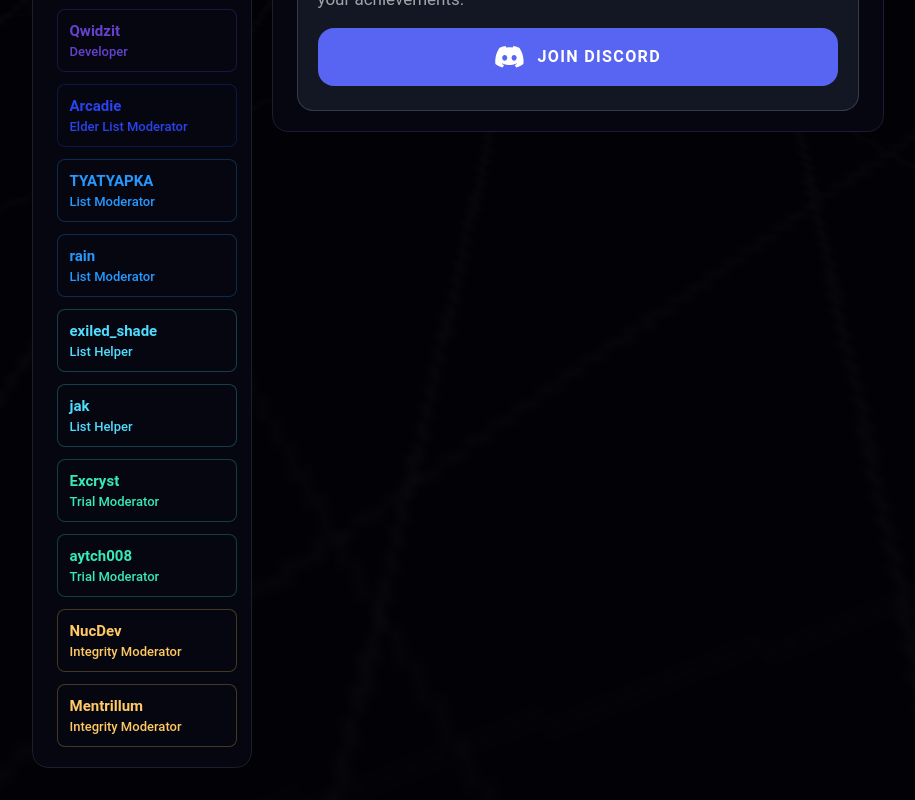
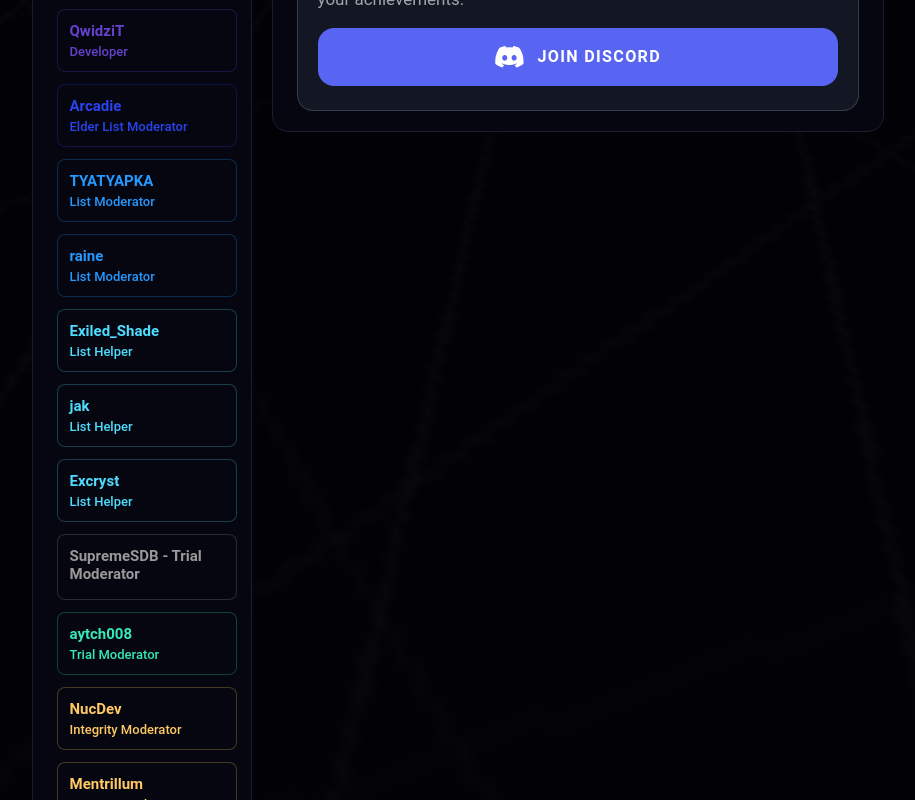
Before and after one commit to The-Hardest-Achievements-List/The-Hardest-Achievements-List, a React (Vite) app: page / in a window 1280 px wide. Shown: the part 663-1463 px from the top of the page, without its empty margins (175-1090 px from the left). Built offline with nearby package versions, Linux system fonts and the light colour scheme; a small style sheet from the web is missing.

Commit message:
Update HomePage.jsx

```diff
--- a/src/pages/HomePage.jsx
+++ b/src/pages/HomePage.jsx
@@ -1,12 +1,13 @@
 const EDITORS = [
   "Anceps — Owner",
-  "Qwidzit — Developer",
+  "QwidziT — Developer",
   "Arcadie — Elder List Moderator",
   "TYATYAPKA — List Moderator",
-  "rain — List Moderator",
-  "exiled_shade — List Helper",
+  "raine — List Moderator",
+  "Exiled_Shade — List Helper",
   "jak — List Helper",
-  "Excryst — Trial Moderator",
+  "Excryst — List Helper",
+  "SupremeSDB - Trial Moderator",
   "aytch008 — Trial Moderator",
   "NucDev — Integrity Moderator",
   "Mentrillum — Integrity Moderator",
```
